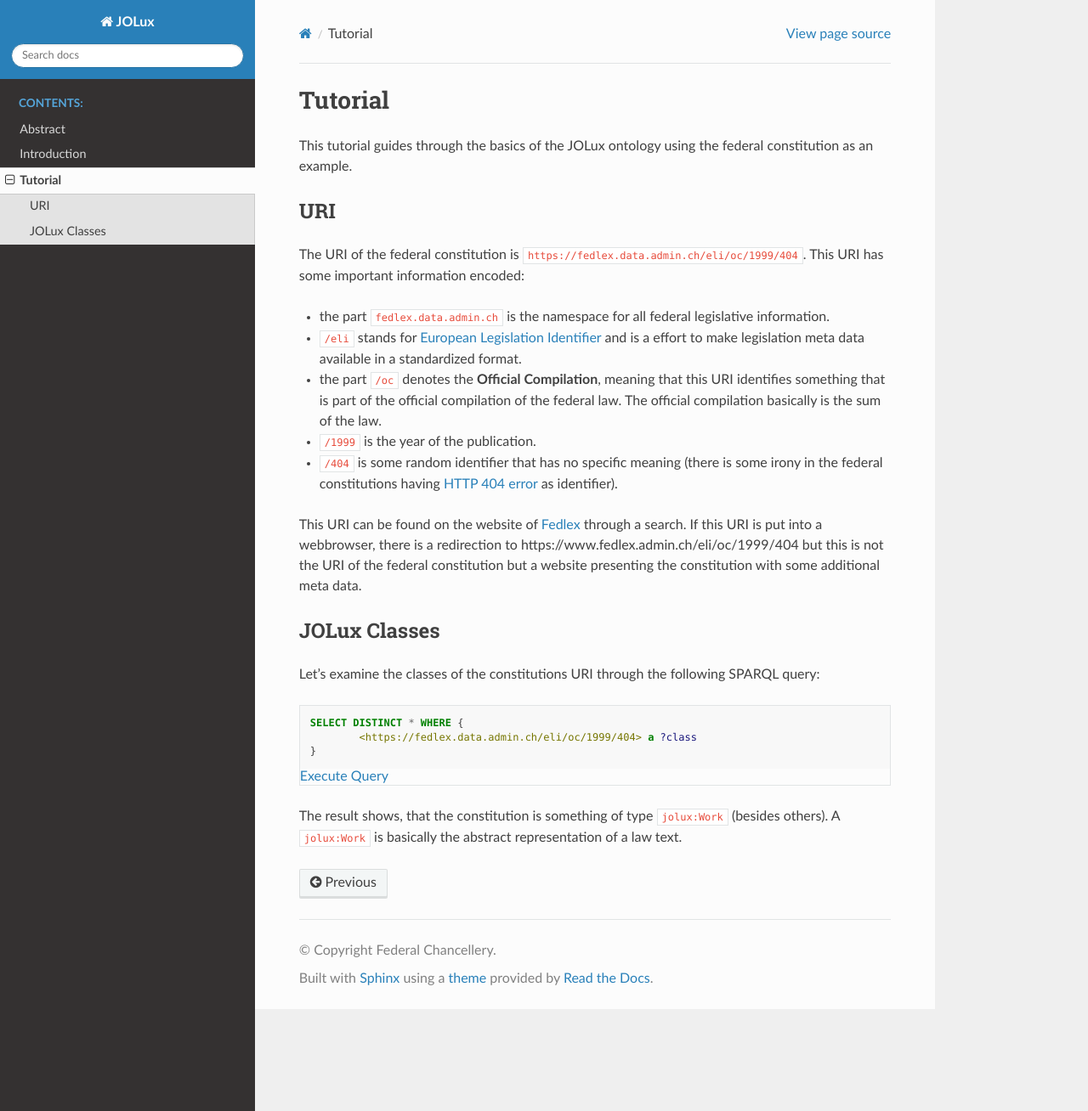
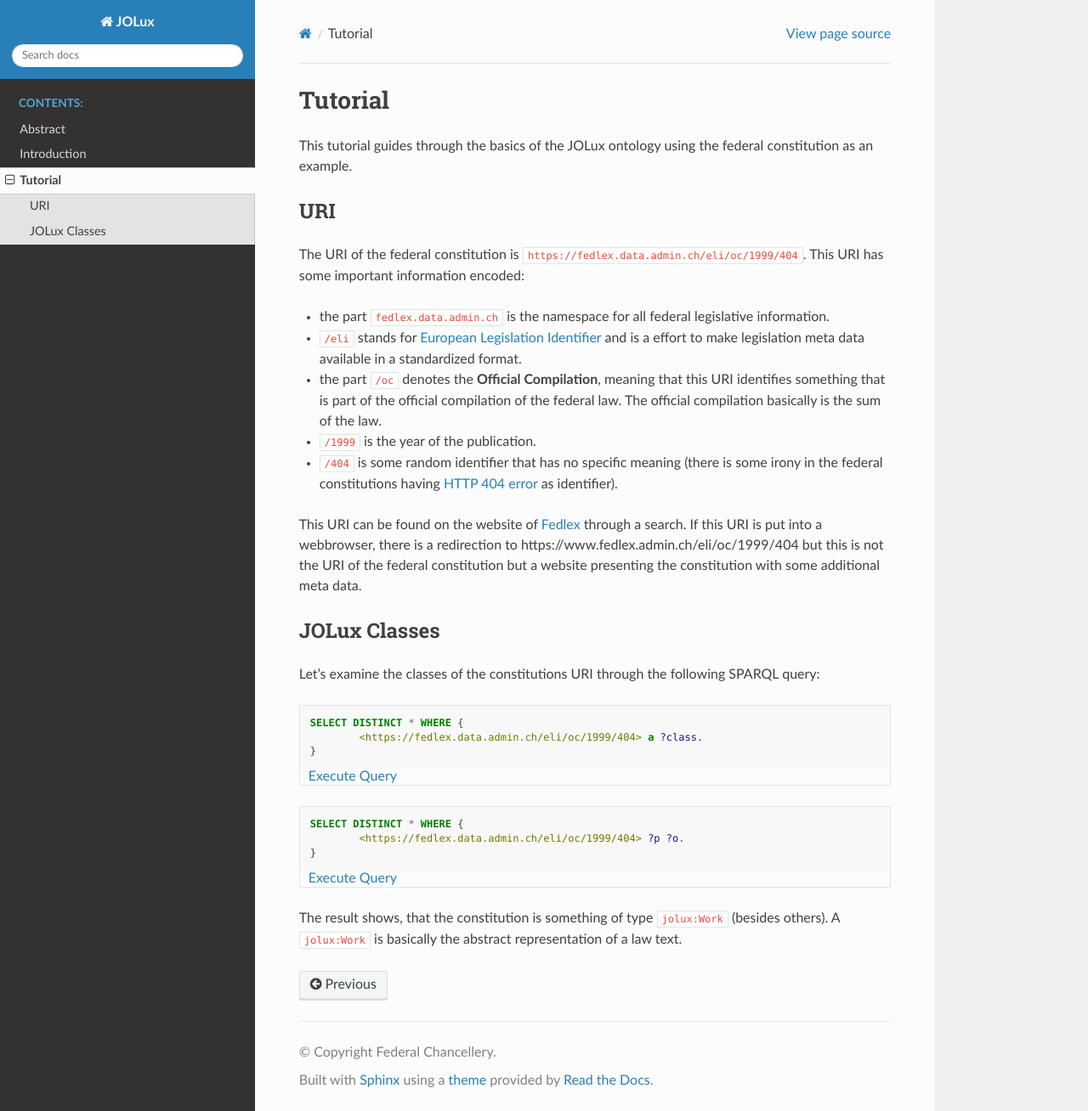
Before and after one commit to bequrios/jolux-sphinx, a Sphinx documentation site: the page built from doc/3_tutorial.md, in a window 1280 px wide and 1308 px high. Shown: the whole window at 85% size. Built offline with Sphinx 7.4.7 and the Read the Docs theme 2.0.0, drawn with Linux system fonts in a browser that asks for light colours.

Commit message:
add second sparql

````diff
--- a/doc/3_tutorial.md
+++ b/doc/3_tutorial.md
@@ -20,7 +20,13 @@ Let's examine the classes of the constitutions URI through the following SPARQL
 
 ```sparql
 SELECT DISTINCT * WHERE {
-	<https://fedlex.data.admin.ch/eli/oc/1999/404> a ?class
+	<https://fedlex.data.admin.ch/eli/oc/1999/404> a ?class.
+}
+```
+
+```sparql
+SELECT DISTINCT * WHERE {
+	<https://fedlex.data.admin.ch/eli/oc/1999/404> ?p ?o.
 }
 ```
 
--- a/doc/_static/custom.css
+++ b/doc/_static/custom.css
@@ -1,4 +1,3 @@
 .execute-query-link {
-    margin-left: auto; /* Push the link to the right */
-    margin-right: 10px; /* Add some space between the code block and link */
+    margin-left: 10px; /* Push the link to the right */
 }
````
